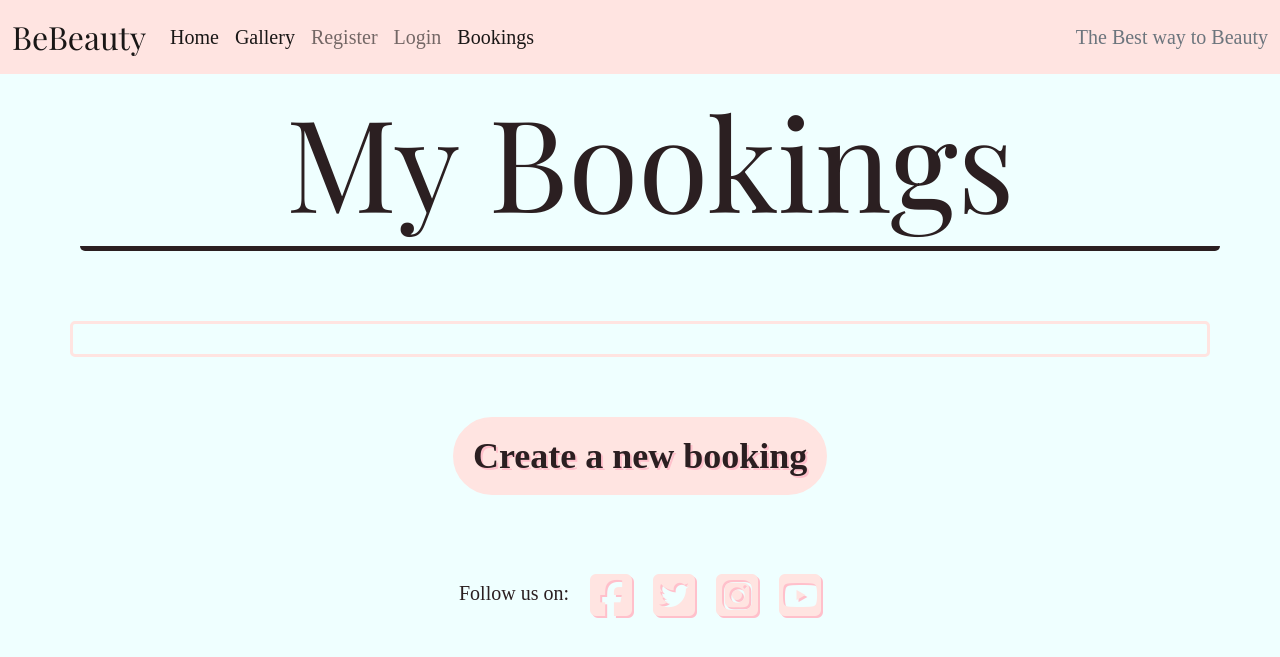
After one commit to GrantWils23/Portfolio-Project-4--Full-Stack-Toolkit, a Django app: page /bookings in a window 1280 px wide. The commit adds this page. Shown: the top 657 px of the page. Run offline with Django 3.2, Linux system fonts and the light colour scheme; data that the repository does not hold is empty; some libraries are stand-ins or nearby versions.

Commit message:
add bookings display page

```diff
--- a/bebeauty/settings.py
+++ b/bebeauty/settings.py
@@ -44,9 +44,12 @@ INSTALLED_APPS = [
     'cloudinary_storage',
     'cloudinary',
     'phonenumber_field',
+    'crispy_forms',
     'booking',
     'userprofile',
 ]
+
+CRISPY_TEMPLATE_PACK = 'bootstrap4'
 
 MIDDLEWARE = [
     'django.middleware.security.SecurityMiddleware',
--- a/bebeauty/urls.py
+++ b/bebeauty/urls.py
@@ -16,12 +16,14 @@ Including another URLconf
 from django.contrib import admin
 from django.urls import path, include
 from booking import views
-from booking.views import Home, Gallery
+from booking.views import Home, Gallery, BookingPage, ListBookings
+from booking.forms import BookingForm
 
 
 urlpatterns = [
     path('admin/', admin.site.urls),
     path('', Home.as_view(), name='home'),
     path('gallery', Gallery.as_view(), name='gallery'),
-    # path('create_booking', include('booking.urls'), name="booking_urls"),
+    path('booking', BookingPage.as_view(), name="booking"),
+    path('bookings', ListBookings.as_view(), name='bookings'),
 ]
--- a/booking/models.py
+++ b/booking/models.py
@@ -11,7 +11,7 @@ TIMESLOTS = ((0, "9am-11am"), (1, "12pm-2pm"), (2, "3pm-5pm"), (3, "6pm-8pm"))
 class Booking(models.Model):
     booking_id = models.BigAutoField(primary_key=True, unique=True)
     user = models.ForeignKey(User, on_delete=models.CASCADE, related_name="User")
-    contact_no = PhoneNumberField(region="GB")
+    contact_no = PhoneNumberField(region="GB", null=False, blank=False)
     email = models.EmailField()
     treatment = models.IntegerField(choices=TREATMENTS)
     booking_time = models.DateField(auto_now=True)
@@ -25,7 +25,7 @@ class Booking(models.Model):
     addition_info = models.TextField(max_length=300, null=True, )
 
     class meta:
-        ordering = ['appointment_date', 'appointment time']
+        ordering = ['appointment_date', 'appointment_slot']
 
     def __str__(self):
         return f"Booking No. #{self.booking_id}"
--- a/booking/urls.py
+++ b/booking/urls.py
@@ -4,4 +4,6 @@ from . import views
 urlpatterns = [
     path('', views.Home.as_view(), name='home'),
     path('gallery', views.Gallery.as_view(), name='gallery'),
+    path('booking', views.BookingPage.as_view(), name='booking'),
+    path('bookings', views.ListBookings.as_view(), name='bookings'),
 ]
--- a/booking/views.py
+++ b/booking/views.py
@@ -1,16 +1,29 @@
 from django.shortcuts import render, get_object_or_404, reverse
 from django.views import generic, View
-from django.views.generic import TemplateView
+from django.views.generic import TemplateView, FormView, CreateView, DetailView, ListView
 from django.http import HttpResponseRedirect
 from .models import Booking
-# from .forms import CommentForm
+from .forms import BookingForm
+
 
 class Home(TemplateView):
-    template_name = "index.html"
+    template_name = 'index.html'
+
 
 class Gallery(TemplateView):
-    template_name = "gallery.html"
+    template_name = 'gallery.html'
 
-# class BookingList(generic.ListView):
-#     model = Booking()
-#     template_name = 'index.html'
+class ListBookings(ListView):
+    model = Booking()
+    queryset = Booking.objects.all().order_by('-booking_id')
+    template_name = 'bookings.html'
+    paginate_by = 6
+
+class BookingPage(FormView):
+    template_name = 'booking.html'
+    form_class = BookingForm.helper
+
+    # form_class = BookingModel()
+
+# class EditBooking(DetailView):
+#     template_name = 'booking.html'
--- a/requirements.txt
+++ b/requirements.txt
@@ -8,5 +8,7 @@ django-phonenumber-field==6.1.0
 gunicorn==20.1.0
 phonenumbers==8.12.47
 psycopg2==2.9.3
+pylint-django==2.5.3
+pylint-plugin-utils==0.7
 pytz==2022.1
 sqlparse==0.4.2
--- a/static/css/style.css
+++ b/static/css/style.css
@@ -44,6 +44,12 @@ nav {
   font-size: 4.5vmin;
   border: 4px mistyrose solid;
   text-shadow: 2px 2px pink;
+}
+
+.custom-btn a {
+  -webkit-tap-highlight-color: transparent;
+  color:#2b1f21;
+  text-decoration: none;
 }
 
 /* main photo tag */
@@ -120,3 +126,26 @@ footer .fab {
   font-size:0.9vmax;
   font-weight: 400;
 }
+
+.custom-site-btn {
+  background-color: rgb(224, 255, 239);
+  font-weight: 600;
+  border-radius: 5px;
+  font-size: 1.4vmax;
+  line-height: 1;
+  border: 2px mistyrose solid;
+}
+
+.text-wrap {
+  font-size: 1.4vmax;
+  word-break: normal;
+}
+
+.no-padding {
+  padding: 0;
+}
+
+.booking-box {
+  border: 3px mistyrose solid;
+  border-radius: 5px;
+}
--- a/templates/base.html
+++ b/templates/base.html
@@ -48,6 +48,9 @@
                         <a class="nav-link" href="{}">Login</a>
                     </li>
                     {% endif %}
+                    <li class="nav-item">
+                        <a class="nav-link active" aria-current="page" href="{% url 'bookings' %}">Bookings</a>
+                    </li>
                 </ul>
                 <span class="navbar-text text-muted">
                     The Best way to Beauty
--- /dev/null
+++ b/templates/bookings.html
@@ -0,0 +1,50 @@
+{% extends "base.html" %}
+
+{% block content %}
+<div class="container">
+    <div class="row">
+        <div class="box-wrap">
+            <h1 class="col center-text title-font main-title">My Bookings</h1>
+        </div>
+    </div>
+</div>
+<br>
+<br>
+<div class="container booking-box">
+<br>
+{% for booking in booking_list %}
+
+    <div class="container">
+        <div class="row">
+            <div class="col-1 no-padding"></div>
+            <div class="col-sm-11">
+                <div class="row text-wrap">
+                    <div class="col-sm-9">
+                        Booking Number: {{ booking.booking_id }} | Treatment: {{ booking.get_treatment_display }} | Date: {{ booking.appointment_date }} | Time: {{ booking.get_appointment_slot_display }}
+                    </div>
+                    <div class="col-sm-3">
+                        <button class="btn custom-site-btn"><a href="">Edit</a></button>
+
+                        <button class="btn custom-site-btn"><a href="">Delete</a></button>
+                        </a>
+                    </div>
+                </div>
+            </div>
+        </div>
+    </div>
+    <br>
+
+{% endfor %}
+</div>
+<br>
+<br>
+
+<div class="container_fluid">
+    <div class="justify-content-center text-center ">
+        <button type="button" class="btn btn-lg light custom-btn hvr-pulse button" on><a href="{% url 'booking' %}">Create a new booking</a></button>
+    </div>
+</div>
+<br>
+<br>
+
+{% endblock %}
--- a/templates/index.html
+++ b/templates/index.html
@@ -35,7 +35,7 @@
     <br>
     <div class="container_fluid">
         <div class="justify-content-center text-center ">
-            <button type="button" class="btn btn-lg light custom-btn hvr-pulse button" on><a href="{% url 'create_booking' %}">Book now!</a></button>
+            <button type="button" class="btn btn-lg light custom-btn hvr-pulse button" on><a href="{% url 'booking' %}">Book now</a></button>
         </div>
     </div>
 </div>
```
Also changed, not shown: booking/forms.py (+18 -5 lines), templates/booking.html (renamed from templates/create_booking.html, +8 -1 lines), templates/gallery.html (+5 -4 lines), userprofile/migrations/0002_remove_profile_bookings.py (added).
